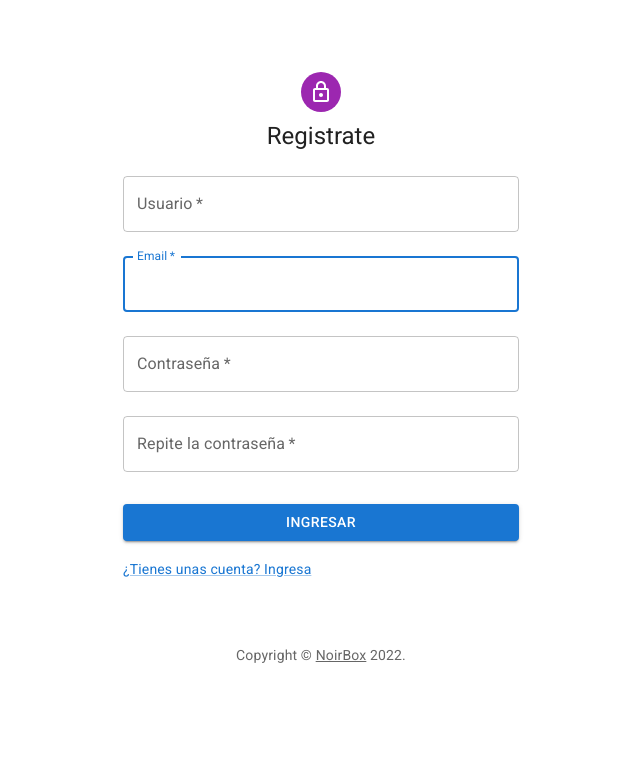
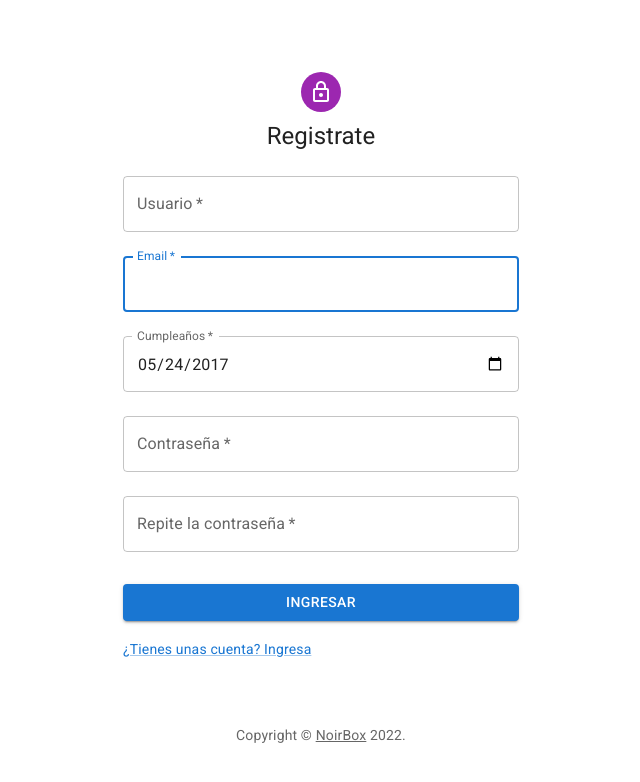
Before and after one commit to noble07/noirbox-app, a React (Vite) app: page /signin in a window 1280 px wide. Shown: the top 782 px of the page, without its empty margins (319-959 px from the left). Built offline with nearby package versions, Linux system fonts and the light colour scheme.

Commit message:
Add: Date picker

```diff
--- a/package.json
+++ b/package.json
@@ -8,11 +8,14 @@
     "preview": "vite preview"
   },
   "dependencies": {
+    "@date-io/dayjs": "^2.13.2",
     "@emotion/react": "^11.9.0",
     "@emotion/styled": "^11.8.1",
     "@mui/icons-material": "^5.6.2",
     "@mui/material": "^5.6.2",
     "@mui/styled-engine-sc": "^5.6.1",
+    "@mui/x-date-pickers": "^5.0.0-alpha.2",
+    "dayjs": "^1.11.1",
     "react": "^18.0.0",
     "react-dom": "^18.0.0",
     "react-router-dom": "^6.3.0",
--- a/src/App.jsx
+++ b/src/App.jsx
@@ -2,6 +2,8 @@ import { Route, Routes } from 'react-router-dom'
 import { ThemeProvider } from 'styled-components'
 import { CssBaseline } from '@mui/material'
 import { createTheme } from '@mui/system'
+import { LocalizationProvider } from '@mui/x-date-pickers'
+import { AdapterDayjs } from '@mui/x-date-pickers/AdapterDayjs'
 
 import Home from './pages/Home'
 import Login from './pages/Login'
@@ -15,12 +17,14 @@ const darkTheme = createTheme();
 function App() {
   return (
     <ThemeProvider theme={darkTheme} >
+      <LocalizationProvider dateAdapter={AdapterDayjs}>
         <CssBaseline />
         <Routes>
           <Route path='/login' element={<Login />} />
           <Route path='/signin' element={<Signin />} />
           <Route path='/' element={<Home />} />
         </Routes>
+      </LocalizationProvider>
     </ThemeProvider>
   )
 }
--- a/src/pages/Signin.jsx
+++ b/src/pages/Signin.jsx
@@ -65,6 +65,19 @@ const Signin = () => {
               margin="normal"
               required
               fullWidth
+              name="birthday"
+              label="Cumpleaños"
+              type="date"
+              id="birthday"
+              defaultValue="2017-05-24"
+              InputLabelProps={{
+                shrink: true,
+              }}
+            />
+            <TextField
+              margin="normal"
+              required
+              fullWidth
               name="password"
               label="Contraseña"
               type="password"
```
Also changed, not shown: src/Components/Chat.jsx (added, +17 -0 lines), 1 other file (tests, documents, lock files or other folders). Lines whose indentation alone changed are shown as unchanged.
